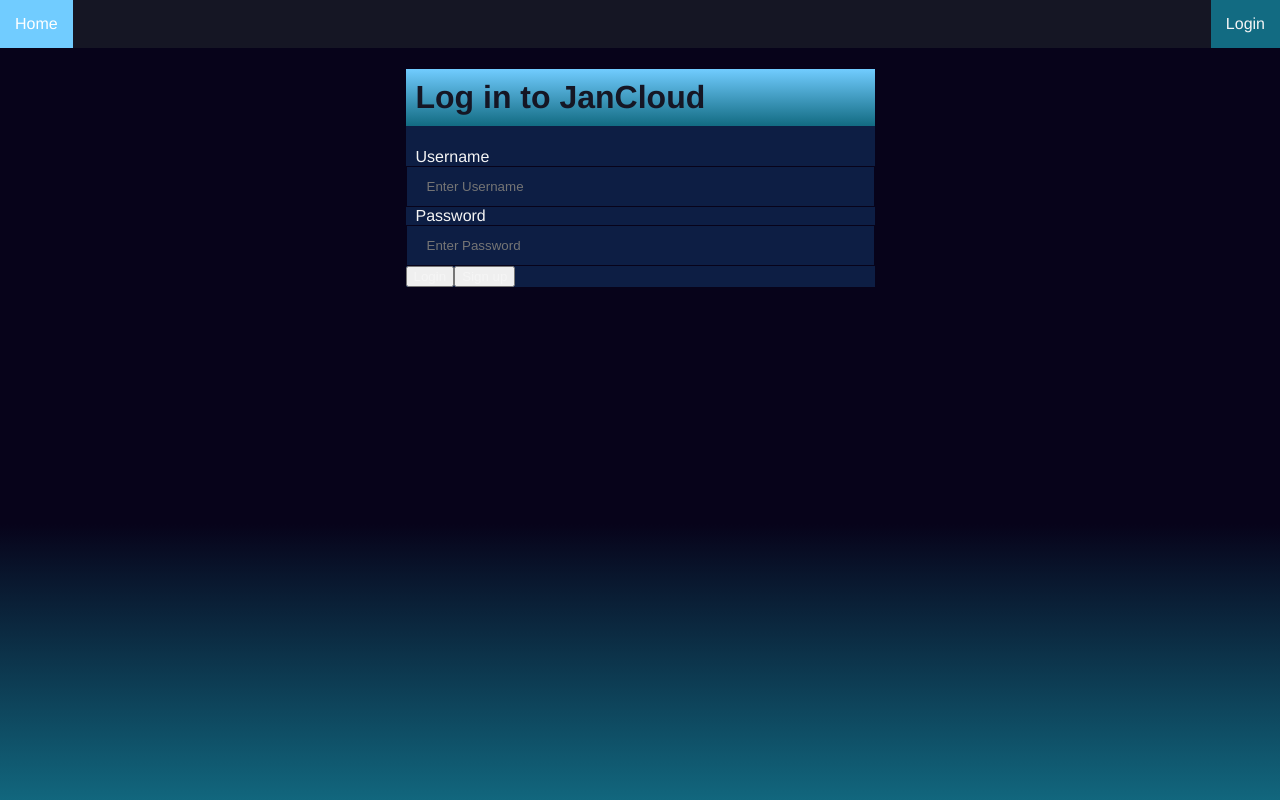
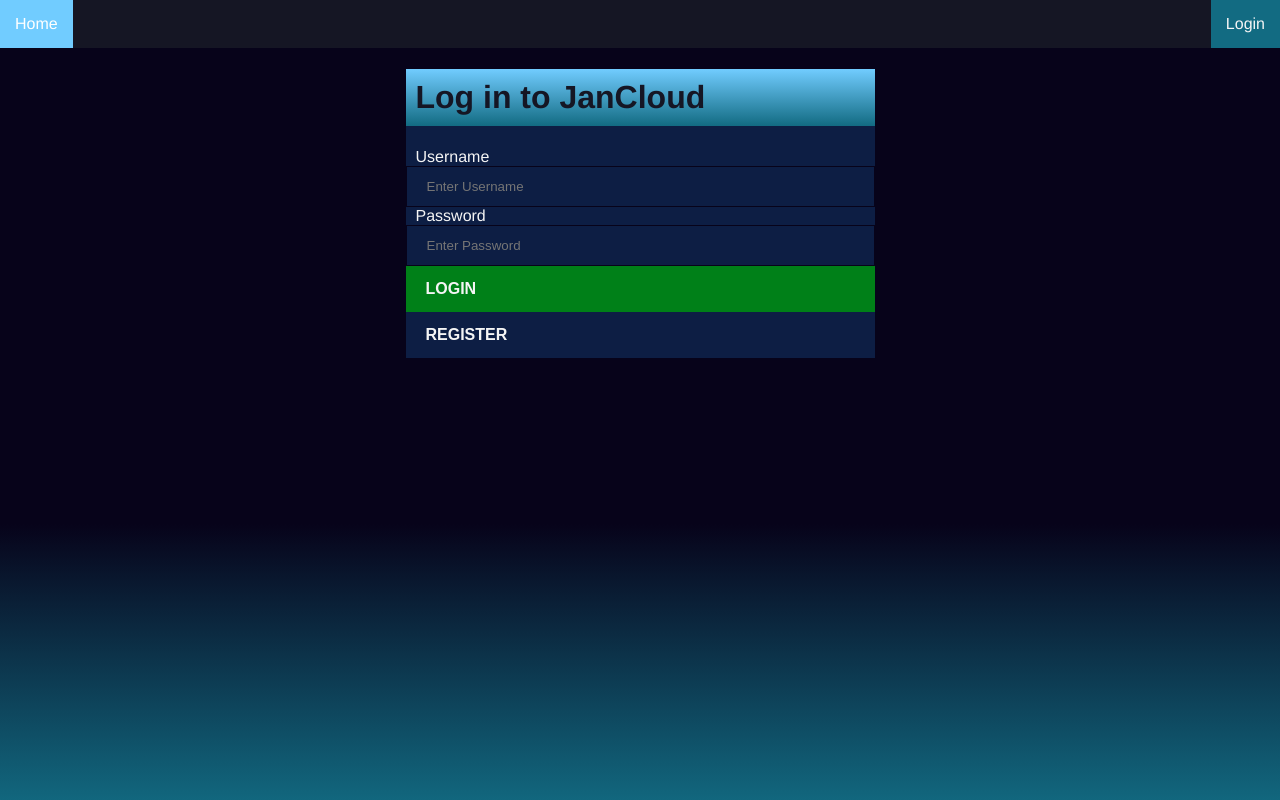
Before and after one commit to jan-software-foundation/jancloud, a Vue app: page /login in a window 1280 px wide. Built offline with nearby package versions, Linux system fonts and the light colour scheme.

Commit message:
Refactor Login: Page now uses Button component

```diff
--- a/src/Login.vue
+++ b/src/Login.vue
@@ -8,18 +8,19 @@
       <Input name="Username" label></Input>
       <Input name="Password" label></Input>
 
-      <button type="submit">Login</button>
-      <button type="button" class="switchbtn">Sign up</button>
+      <Button type="submit" :click-async="post">Login</Button>
+      <Button>Register</Button>
     </div>
   </div>
 </template>
 
 <script lang="ts">
 import Input from './components/Input.vue'
-//TODO: Button Component
+import Button from './components/Button.vue'
 export default {
     components: {
-        Input
+        Input,
+        Button
   },
   name: 'Login',
   methods: {
```
